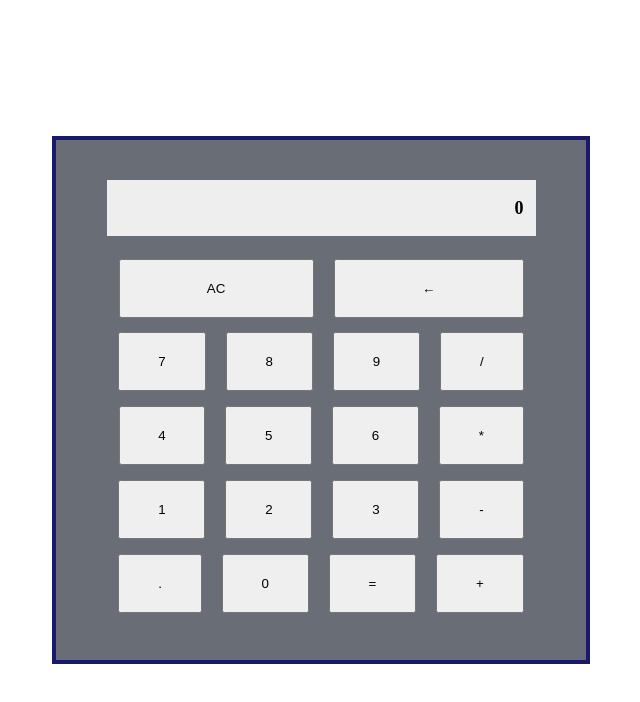
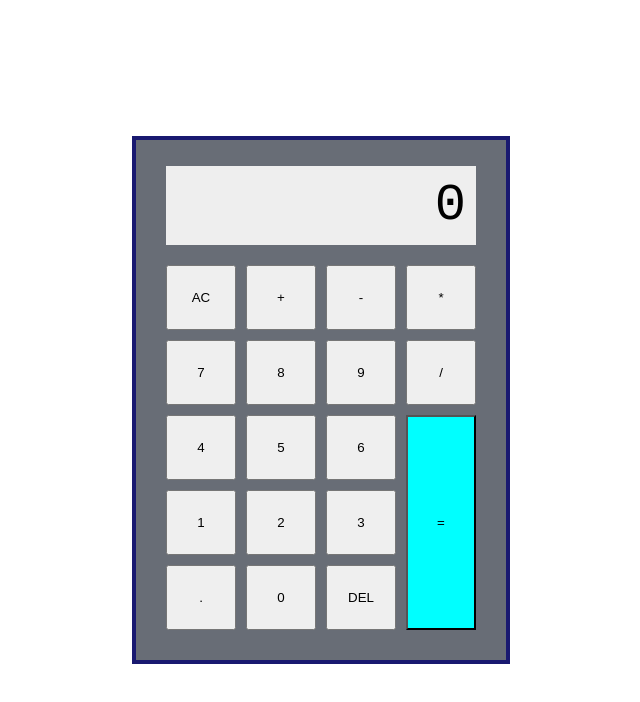
Before and after one commit to danilo-ck/Calculator, a plain HTML site: page index.html in a window 1280 px wide. Shown: the whole page, without its empty margins (319-959 px from the left). Drawn offline with Linux system fonts and the light colour scheme.

Commit message:
Change some HTML & CSS
The main changes are in the way that buttons are
displayed and resizes the calculator.

```diff
--- a/index.html
+++ b/index.html
@@ -9,35 +9,27 @@
 </head>
 <body>
     <div class="calculator-body">
-        <div class="display"></div>
-        <div class="numbers">
-            <div class="delete-row">
+        <div class="container">
+            <div class="display">0</div>
+            <div class="numbers">
                 <button id="clear">AC</button>
-                <button>←</button>
-            </div>
-            <div class="numbers-row">
-                <button id="seven">7</button>
-                <button id="eight">8</button>
-                <button id="nine">9</button>
-                <button id="divided">/</button>
-            </div>
-            <div class="numbers-row">
-                <button id="four">4</button>
-                <button id="five">5</button>
-                <button id="six">6</button>
-                <button id="times">*</button>
-            </div>
-            <div class="numbers-row">
-                <button id="one">1</button>
-                <button id="two">2</button>
-                <button id="three">3</button>
-                <button id="minus">-</button>
-            </div>
-            <div class="numbers-row">
-                <button id="dot">.</button>
-                <button id="zero">0</button>
+                <button class="number" id="seven">7</button>
+                <button class="number" id="four">4</button>
+                <button class="number" id="one">1</button>
+                <button class="number" id="dot">.</button>
+                <button class="operator" id="plus">+</button>
+                <button class="number" id="eight">8</button>
+                <button class="number" id="five">5</button>
+                <button class="number" id="two">2</button>
+                <button class="number" id="zero">0</button>
+                <button class="operator" id="minus">-</button>
+                <button class="number" id="nine">9</button>
+                <button class="number" id="six">6</button>
+                <button class="number" id="three">3</button>
+                <button id="delete">DEL</button>
+                <button class="operator" id="times">*</button>
+                <button class="operator" id="divided">/</button>
                 <button id="equal">=</button>
-                <button id="plus">+</button>
             </div>
         </div>
     </div>
--- a/style.css
+++ b/style.css
@@ -1,3 +1,8 @@
+html {
+    text-align: center;
+    font-family: monospace;
+  }
+
 body{
     margin: 0;
     height: 100vh;
@@ -10,59 +15,47 @@ body{
 .calculator-body {
     background: #686D76;
     border: 4px solid midnightblue;
-    min-width: 360px;
-    max-width: 450px;
-    width: 40%;
-    height: 55%;
+    min-width: 370px;
+    width: 370px;
+    height: 520px;
     display: flex;
     align-items: center;
     justify-content: center;
+    margin: 20px;
+}
+
+.container {
+    display: flex;
     flex-direction: column;
-    gap: 15px;
-    padding: 40px 40px;
+    padding: 15px;
+    height: 90%;
+    gap: 20px;
 }
 
 .display {
-    width: 90%;
-    height: 10%;
     background: #EEEEEE;
-    font-weight: bold;
-    flex-grow: 1;
-    text-align: center;
     display: flex;
     align-items: center;
     justify-content: end;
-    font-size: large;
-    padding: 0 12px;
+    font-size: 4em;
+    padding: 10px;
 }
 
 .numbers {
-    width: 90%;
-    font-weight: bold;
-    flex-grow: 6;
     display: flex;
     flex-direction: column;
-    justify-content: stretch;
+    flex-wrap: wrap;
+    gap: 10px;
+    height: 365px;
+
 }
 
-.numbers-row {
-    display: flex;
-    align-items: center;
-    justify-content: center;
-    flex-grow: 1;
-    gap: 20px;
+button {
+    height: 65px;
+    width: 70px;
 }
 
-.delete-row {
-    display: flex;
-    align-items: center;
-    justify-content: space-between;
+#equal{
     flex-grow: 1;
-    gap: 20px;
+    background-color: aqua;
 }
-
-button{
-    flex-grow: 1;
-    text-decoration: none;
-    padding: 20px;
-}
```
